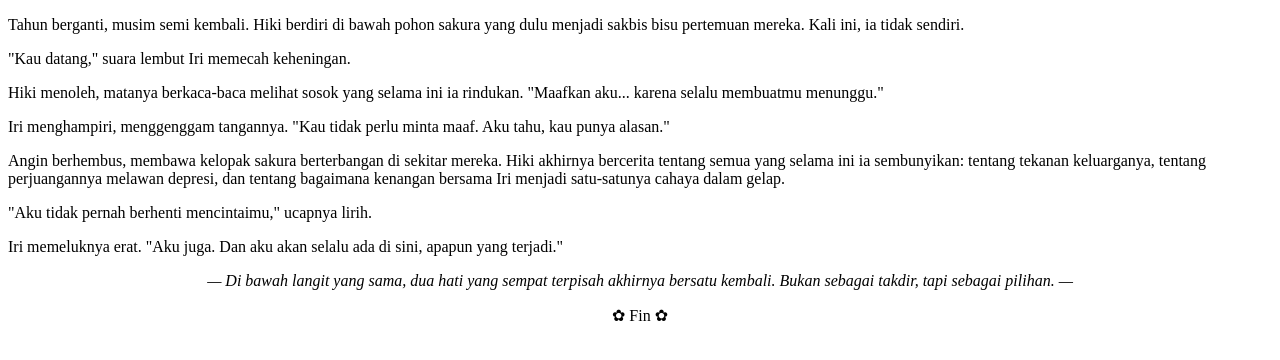
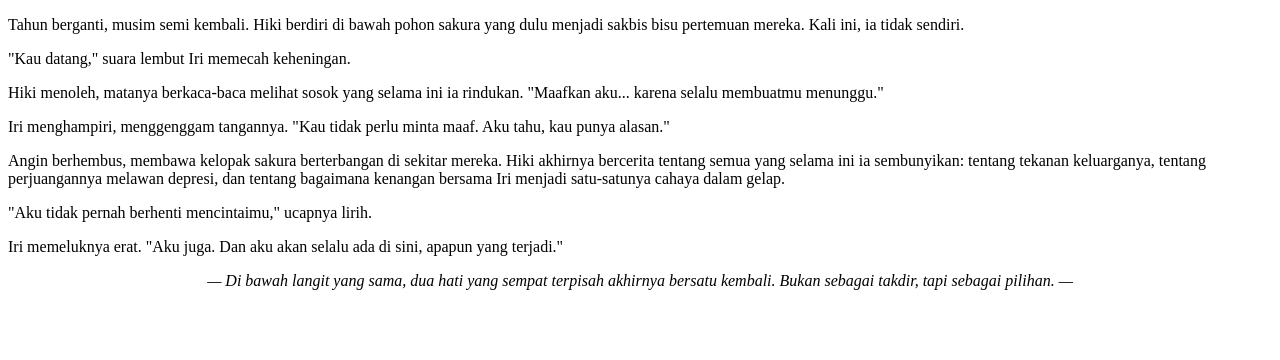
Before and after one commit to hikista/Hikiri, a plain HTML site: page true-ending.htm in a window 1280 px wide. Drawn offline with Linux system fonts and the light colour scheme.

Commit message:
Update true-ending.htm

```diff
--- a/true-ending.htm
+++ b/true-ending.htm
@@ -21,6 +21,6 @@
 
   <p style="text-align:center; font-style:italic;">— Di bawah langit yang sama, dua hati yang sempat terpisah akhirnya bersatu kembali. Bukan sebagai takdir, tapi sebagai pilihan. —</p>
 
-  <p style="text-align:center;">✿  Fin  ✿</p>
 </body>
+
 </html>
```
